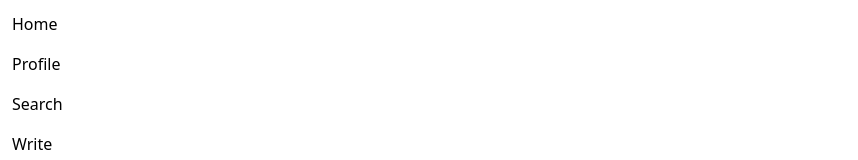
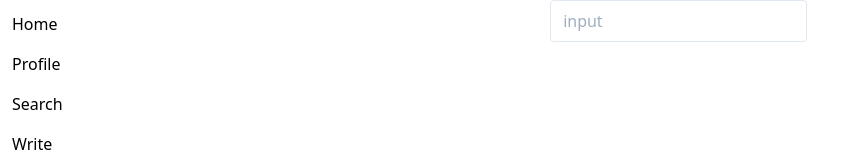
Before and after one commit to Yoavbenzvi/post-it-client, a React (Create React App) app: page /main/post in a window 1280 px wide. Shown: the top 160 px of the page, without its empty margins (0-858 px from the left). Built offline with nearby package versions, Linux system fonts and the light colour scheme.

Commit message:
wrote container skeletons and added components

```diff
--- a/src/containers/App.js
+++ b/src/containers/App.js
@@ -1,6 +1,6 @@
 import React from 'react';
 import history from '../history';
-import { Router, Route, Switch } from 'react-router-dom';
+import { Router, Route } from 'react-router-dom';
 import Home from './Home';
 import Profile from './Profile';
 import Write from './Write';
@@ -13,8 +13,13 @@ const App = () => {
 	return (
 		<div>
 			<Router history={history}>
-				<div>
+				<div className='flex'>
+					<Route path='/' exact component={Welcome}/>
 					<Route path='/main' component={Navbar}/>
+					<Route path='/main/home' component={Home}/>
+					<Route path='/main/profile' component={Profile}/>
+					<Route path='/main/search' component={Search}/>
+					<Route path='/main/post' component={Write}/>
 				</div>
 			</Router>
 		</div>
--- a/src/containers/Home.js
+++ b/src/containers/Home.js
@@ -1,9 +1,10 @@
 import React from 'react';
+import Feed from '../components/Feed/Feed';
 
 const Home = () => {
 	return(
-		<div>
-			Home
+		<div className='w-screen flex justify-center'>
+			<Feed />
 		</div>
 	)
 }
--- a/src/containers/Profile.js
+++ b/src/containers/Profile.js
@@ -1,9 +1,14 @@
 import React from 'react';
+import Feed from '../components/Feed/Feed';
+import ProfileDetails from '../components/ProfileDetails/ProfileDetails';
 
 const Profile = () => {
 	return(
-		<div>
-			Profile
+		<div className='w-screen flex flex-col items-center'>
+
+				<ProfileDetails />
+				<Feed />
+
 		</div>
 	)
 }
--- a/src/containers/Search.js
+++ b/src/containers/Search.js
@@ -1,9 +1,16 @@
 import React from 'react';
+import SearchResults from '../components/SearchResults/SearchResults';
+
 
 const Search = () => {
 	return(
-		<div>
-			Search
+		<div className='w-screen flex justify-center'>
+			<div>
+				<form>
+					<input className=' w-100 border rounded w-full py-2 px-3 text-gray-700 ' type="text" placeholder="input" />
+				</form>
+				<SearchResults />
+			</div>
 		</div>
 	)
 }
--- a/src/containers/Write.js
+++ b/src/containers/Write.js
@@ -2,8 +2,10 @@ import React from 'react';
 
 const Write = () => {
 	return(
-		<div>
-			Write
+		<div className='w-screen flex justify-center'>
+			<form>
+				<input className=' w-100 border rounded w-full py-2 px-3 text-gray-700 ' type="text" placeholder="input" />
+			</form>
 		</div>
 	)
 }
```
